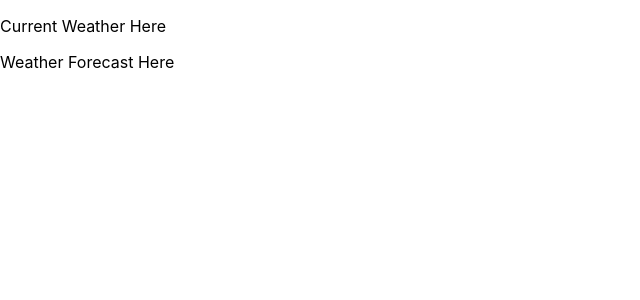
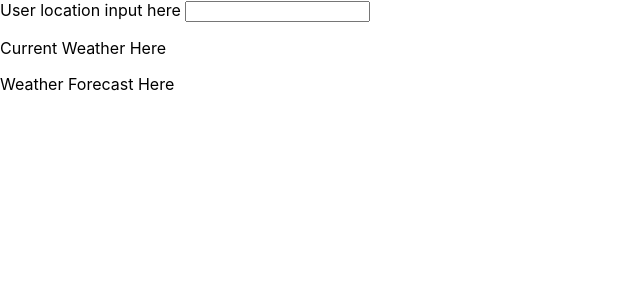
Before and after one commit to markcmurphy/AmherstWeatherApp, a React (Create React App) app: page / in a window 1280 px wide. Shown: the top 300 px of the page, without its empty margins (0-640 px from the left). Built offline with nearby package versions, Linux system fonts and the light colour scheme.

Commit message:
Added user location input component

```diff
--- a/src/App.js
+++ b/src/App.js
@@ -1,4 +1,5 @@
 import React, { Component } from "react";
+import Input from "./components/input";
 import WeatherCurrent from "./components/current";
 import WeatherForecast from "./components/forecast";
 import logo from "./logo.svg";
@@ -8,6 +9,7 @@
   render() {
     return (
       <div>
+        <Input />
         <WeatherCurrent />
         <WeatherForecast />
       </div>
--- /dev/null
+++ b/src/components/input.js
@@ -0,0 +1,11 @@
+import React from "react";
+
+const Input = props => {
+  return (
+    <div>
+      User location input here <input />
+    </div>
+  );
+};
+
+export default Input;
```
